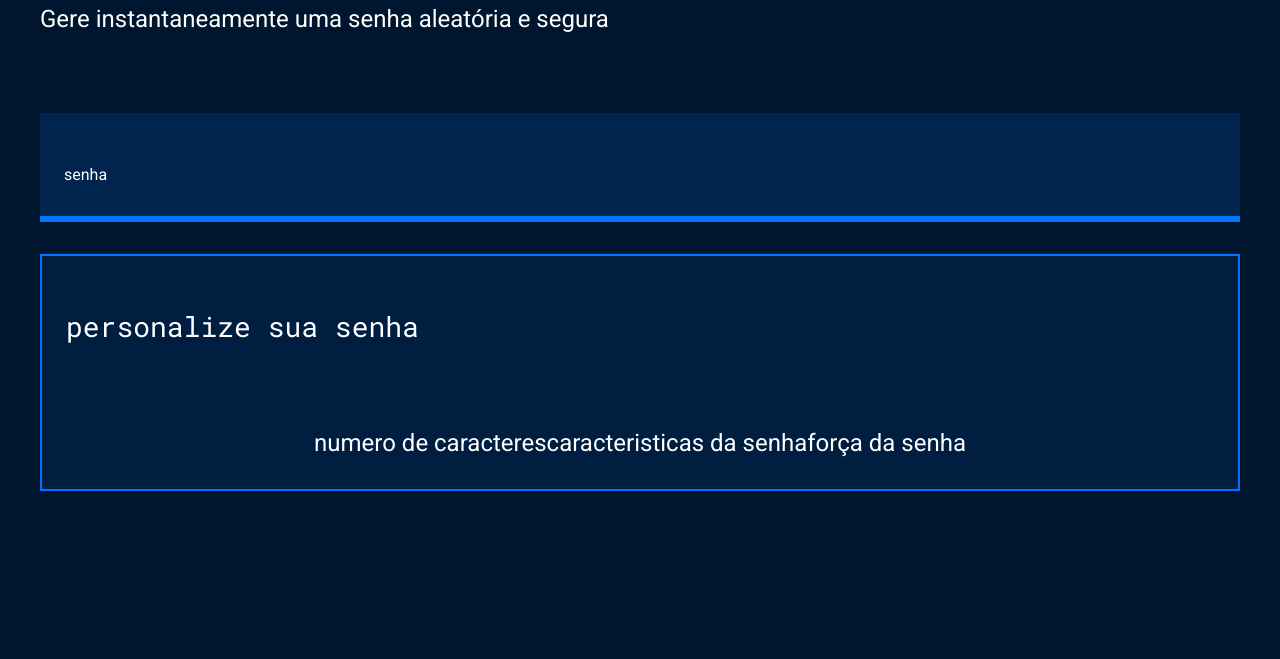
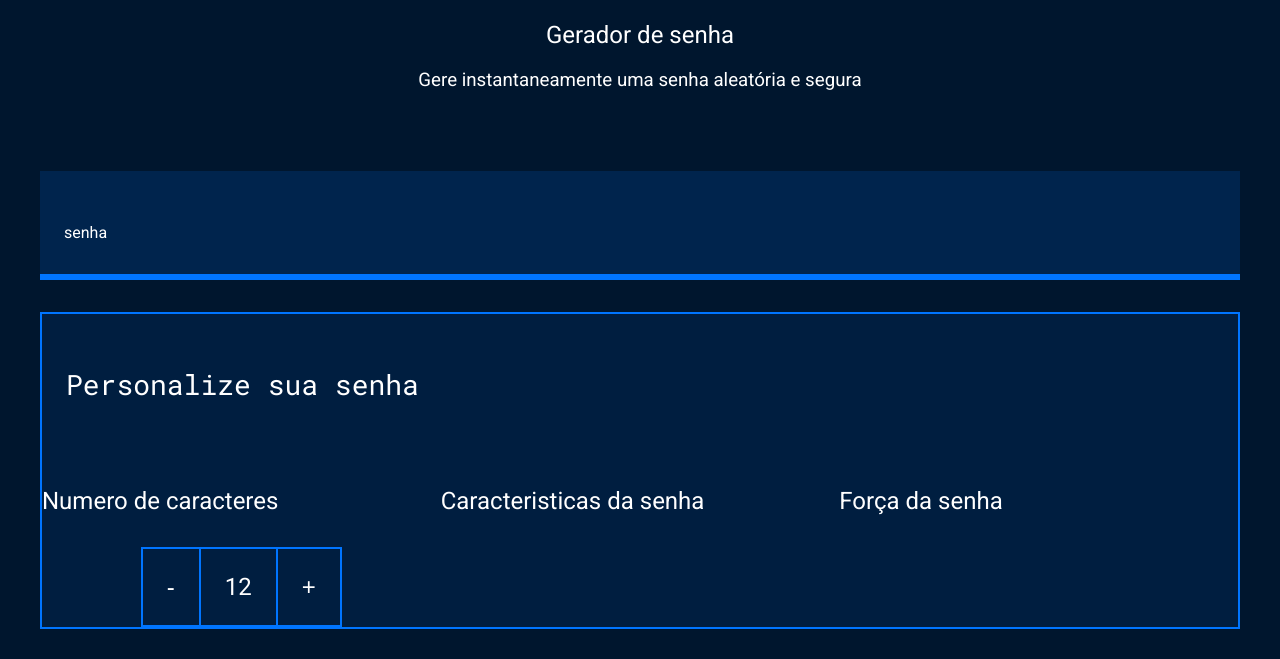
Before and after one commit to bolimbolacha/js-gerador-de-senha, a plain HTML site: page index.html in a window 1280 px wide. Shown: the part 141-800 px from the top of the page. Drawn offline with Linux system fonts and the light colour scheme.

Commit message:
aula 14/8

```diff
--- a/index.html
+++ b/index.html
@@ -3,39 +3,48 @@
 
 <head>
     <meta charset="UTF-8">
+    <meta http-equiv="X-UA-Compatible" content="IE=edge">
     <meta name="viewport" content="width=device-width, initial-scale=1.0">
-  <title>Gerador de senhas</title>
+    <title>Gerador-senha</title>
     <link rel="stylesheet" href="style.css">
 </head>
 
 <body>
     <section class="conteudo">
         <div class="conteudo-titulo">
-      <img src="unlock.svg" alt="cadeado fechado">
-      <h2 class="titulo-principal">Gerador de senhas</h2>
-      <h3 class="titulo-secundario">Gere instantaneamente uma senha aleatória e segura</h3>
+            <img src="unlock.svg" alt="cedeado fechado">
+            <h2 class="titulo-principal">Gerador de senha</h2>
+            <h3 class="tutulo-secundario">Gere instantaneamente uma senha aleatória e segura</h3>
         </div>
+
         <div class="conteudo-senha">
             <label for="senha">senha</label>
             <input name="senha" type="text" id="campo-senha">
+
         </div>
+
         <div class="parametro">
-      <h3 class="parametro-titulo">personalize sua senha</h3>
+            <h3 class="parametro-titulo">Personalize sua senha</h3>
             <div class="parametro-coluna__senha">
                 <div class="parametro-senha">
-          <h4 class="paremetro-senha__titulo">numero de caracteres</h4>
+                    <h4 class="parametro-senha__titulo">Numero de caracteres</h4>
+                    <div class="parametro-senha-botoes">
+                        <button class="parametro-senha__botao">-</button>
+                        <p class="parametro-senha__texto">12</p>
+                        <button class="parametro-senha__botao">+</button>
+                    </div>
                 </div>
                 <div class="parametro-senha">
-          <h4 class="paremetro-senha__titulo">caracteristicas da senha</h4>
+                    <h4 class="parametro-senha__titulo">Caracteristicas da senha</h4>
                 </div>
                 <div class="parametro-senha">
-          <h4 class="paremetro-senha__titulo">força da senha</h4>
-        </div>
-      </div>
+                    <h4 class="parametro-senha__titulo">Força da senha</h4>
                 </div>
 
+            </div>
+
+        </div>
     </section>
-
 </body>
 
 </html>
--- a/style.css
+++ b/style.css
@@ -1,77 +1,132 @@
 @import url('https://fonts.googleapis.com/css2?family=Roboto&family=Roboto+Mono:ital@0;1&display=swap');
 
-:root{
+:root {
     --branco: white;
---cor-de-fundo:#00162E;
---fundo-senha:#00244D;
---fundo-texto:#001E40;
---borda:#0075FF;
+    --cor-de-fundo: #00162E;
+    --fundo-senha: #00244D;
+    --fundo-texto: #001E40;
+    --borda: #0075FF;
     --roboto: "Roboto", sans-serif;
     --roboto-mono: "Roboto Mono", monospace;
+
 }
-*{
+
+* {
     font-weight: 400;
+
+
 }
-body{
+
+body {
+
+
     color: var(--branco);
     background-color: var(--cor-de-fundo);
     font-family: var(--roboto);
+
 }
-.titulo-principal{
+
+.titulo-pricipal {
     font-family: var(--roboto-mono);
     font-size: 32px;
 }
-.titulo-secundario{
+
+.titulo-secundario {
     font-size: 24px;
-
 }
 
-.conteudo-senha{
+.conteudo-senha {
     margin-top: 80px;
     background: var(--fundo-senha);
     padding: 24px;
     border-bottom: 6px solid var(--borda);
 }
-#campo-senha{
+
+#campo-senha {
     width: 70%;
     background-color: var(--fundo-senha);
     border: none;
     color: var(--branco);
     font-family: var(--roboto-mono);
     font-size: 40px;
-}
-#campo-senha:focus{
-outline: none;
 
 }
-.conteudo{
+
+#compo-senha:focus {
+    outline: none;
+}
+
+.conteudo {
     max-width: 1200px;
     margin: 0 auto;
+
 }
-.parametro{
+
+.conteudo-titulo {
+    text-align: center;
+    margin-top: 100px;
+}
+
+.parametro {
     background-color: var(--fundo-texto);
     border: 2px solid var(--borda);
     margin-top: 32px;
+
 }
-.parametro-titulo{
+
+.parametro-titulo {
     font-family: var(--roboto-mono);
     font-size: 28px;
     padding: 24px;
+
 }
-.paremetro-senha__titulo{
+
+.parametro-senha__titulo {
     font-size: 24px;
+
 }
-.parametro-coluna__senha{
+
+.parametro-coluna__senha {
     display: flex;
     flex-direction: column;
     justify-content: center;
+
 }
+
+.parametro-senha-botoes {
+    display: flex;
+    justify-content: center;
+}
+
+.parametro-senha__botao {
+    background-color: var(--fundo-texto);
+    color: var(--branco);
+    border: 2px solid var(--borda);
+    padding: 24px;
+    font-size: 24px;
+    cursor: pointer;
+
+}
+
+.parametro-senha__texto {
+    padding: 24px;
+    border-top: 2px solid var(--borda);
+    border-bottom: 2px solid var(--borda);
+    margin: 0;
+    font-size: 24px;
+}
+
+
+
 @media screen and (min-width: 768px) {
-    .parametro-coluna__senha{
+    .parametro-coluna__senha {
         flex-direction: row;
+
     }
+
 }
-.paremetro-senha{
+
+.parametro-senha {
     width: 50%;
-    margin:0 auto;
+    margin: 0 auto;
 }
```
Lines whose indentation alone changed are shown as unchanged.
